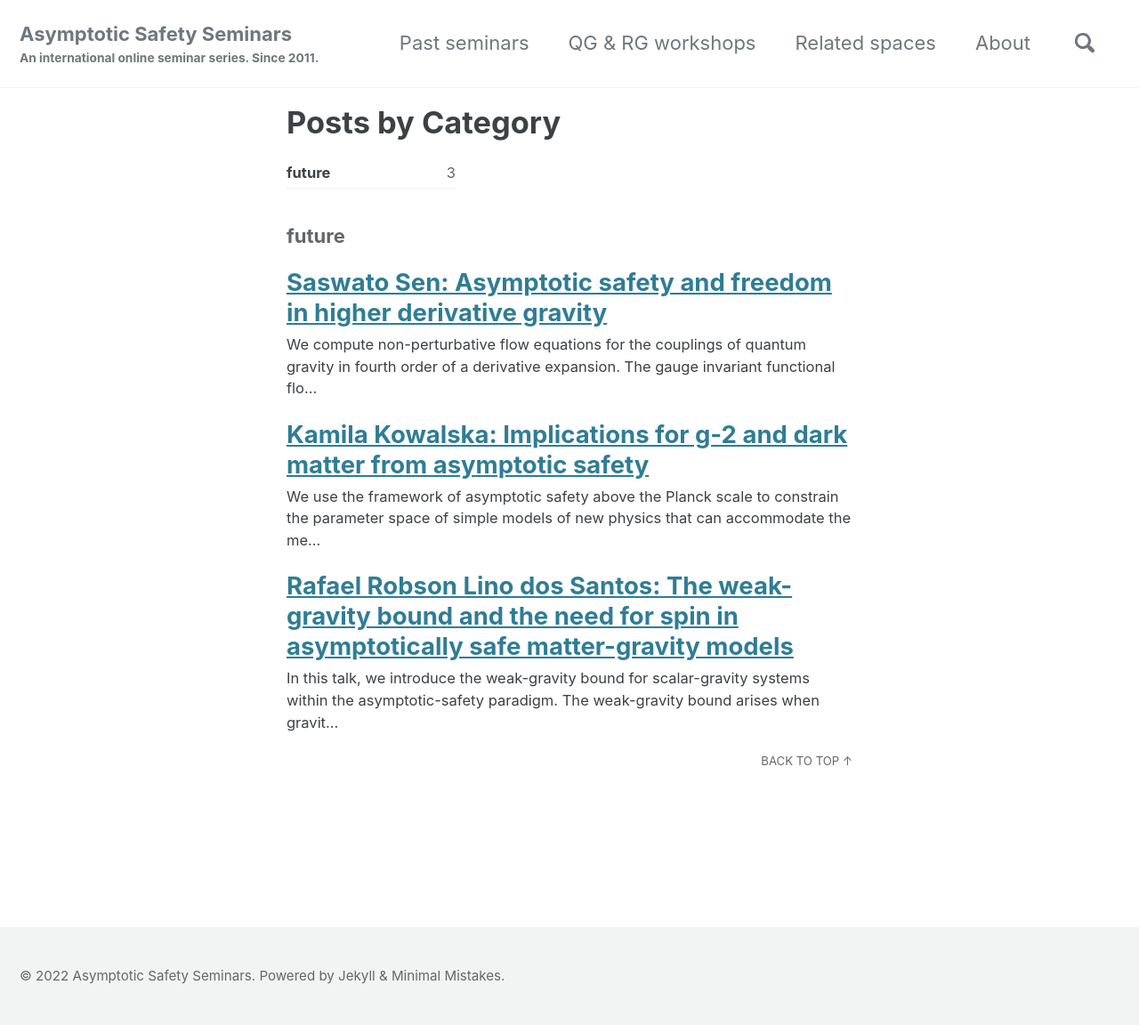
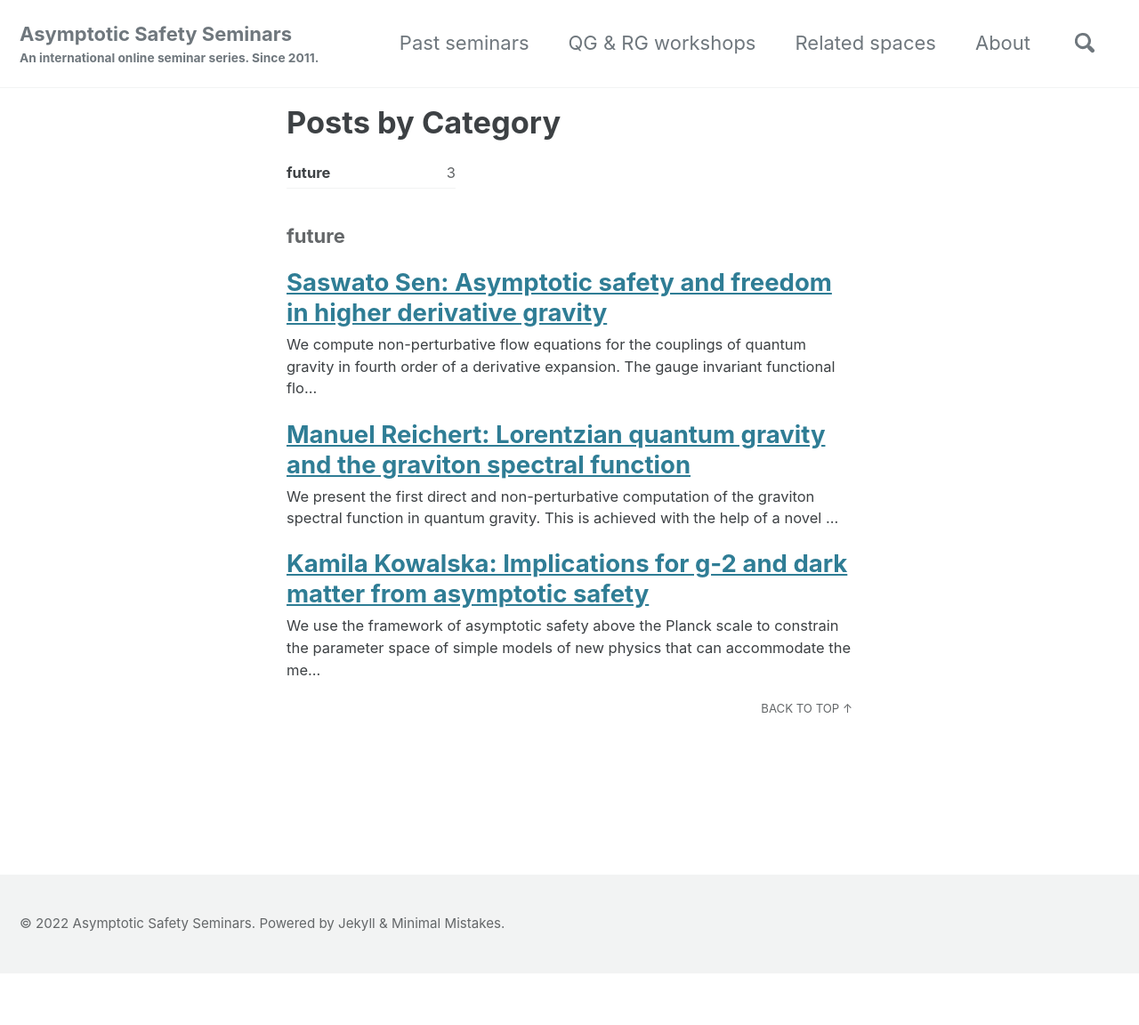
Before and after one commit to aaron-hd/as-website, a Jekyll site: the page built from _pages/category-archive.md, in a window 1280 px wide. Shown: the whole page at 89% size. Built offline with Jekyll 4.4.1, drawn with Linux system fonts in a browser that asks for light colours; cached includes are drawn as plain includes; after the commit the page ends 1094 px from its top, so only the background shows below that.

Commit message:
Update and add new posts

```diff
--- /dev/null
+++ b/_posts/2022-02-07-Manuel-Reichert.md
@@ -0,0 +1,7 @@
+---
+title: "Manuel Reichert: Lorentzian quantum gravity and the graviton spectral function"
+published: "true"
+category: "future"
+---
+
+We present the first direct and non-perturbative computation of the graviton spectral function in quantum gravity. This is achieved with the help of a novel Lorentzian renormalisation group approach, combined with a spectral representation of correlation functions. We find a positive graviton spectral function, showing a massless one-graviton peak and a multi-graviton continuum with an asymptotically safe scaling for large spectral values. We also study the impact of a cosmological constant. Further steps to investigate scattering processes and unitarity in asymptotically safe quantum gravity are indicated.
```
Also changed, not shown: _posts/2021-12-13-Rafael-Robson-Lino-dos-Santos.md (+0 -2 lines).
